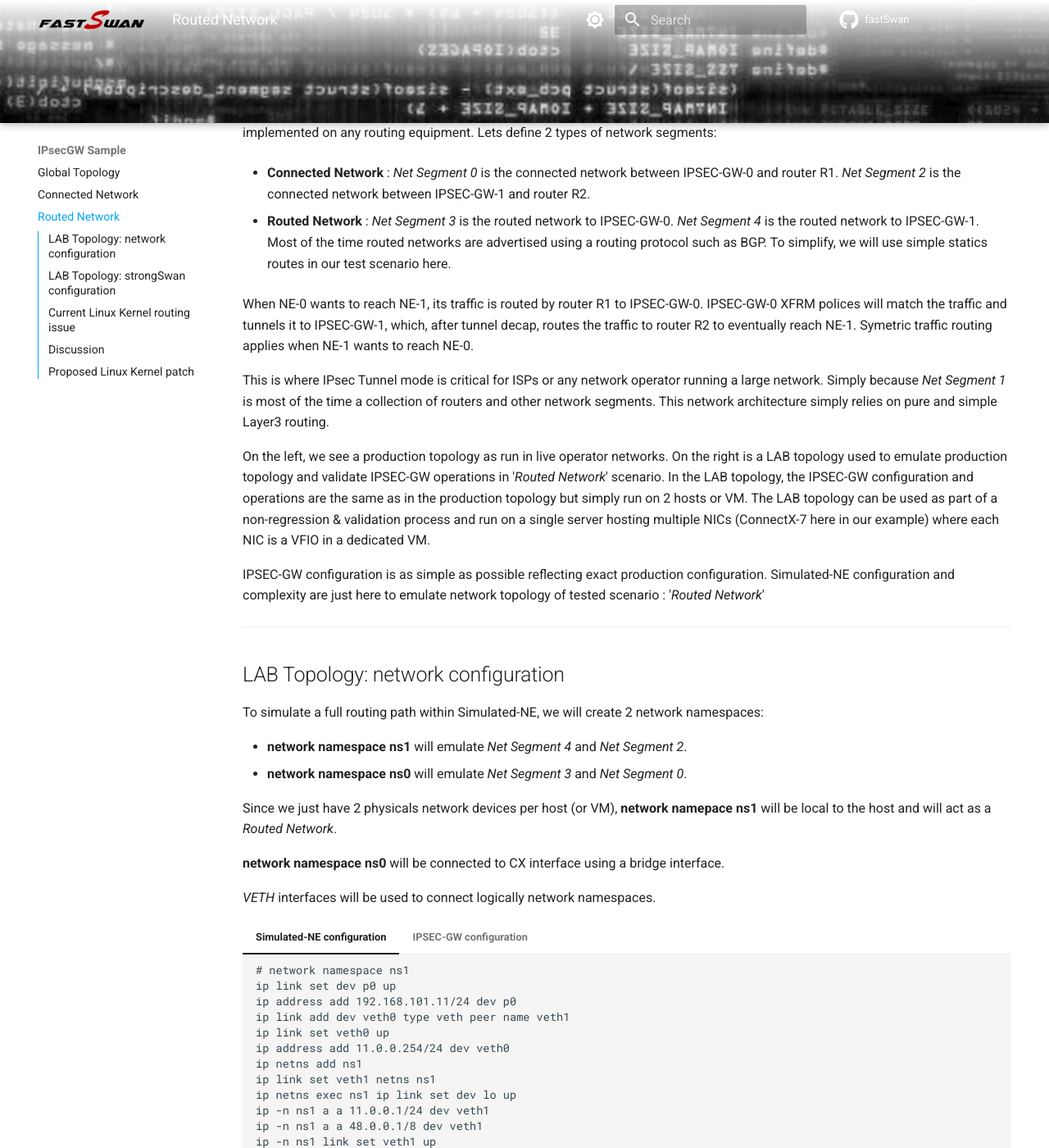
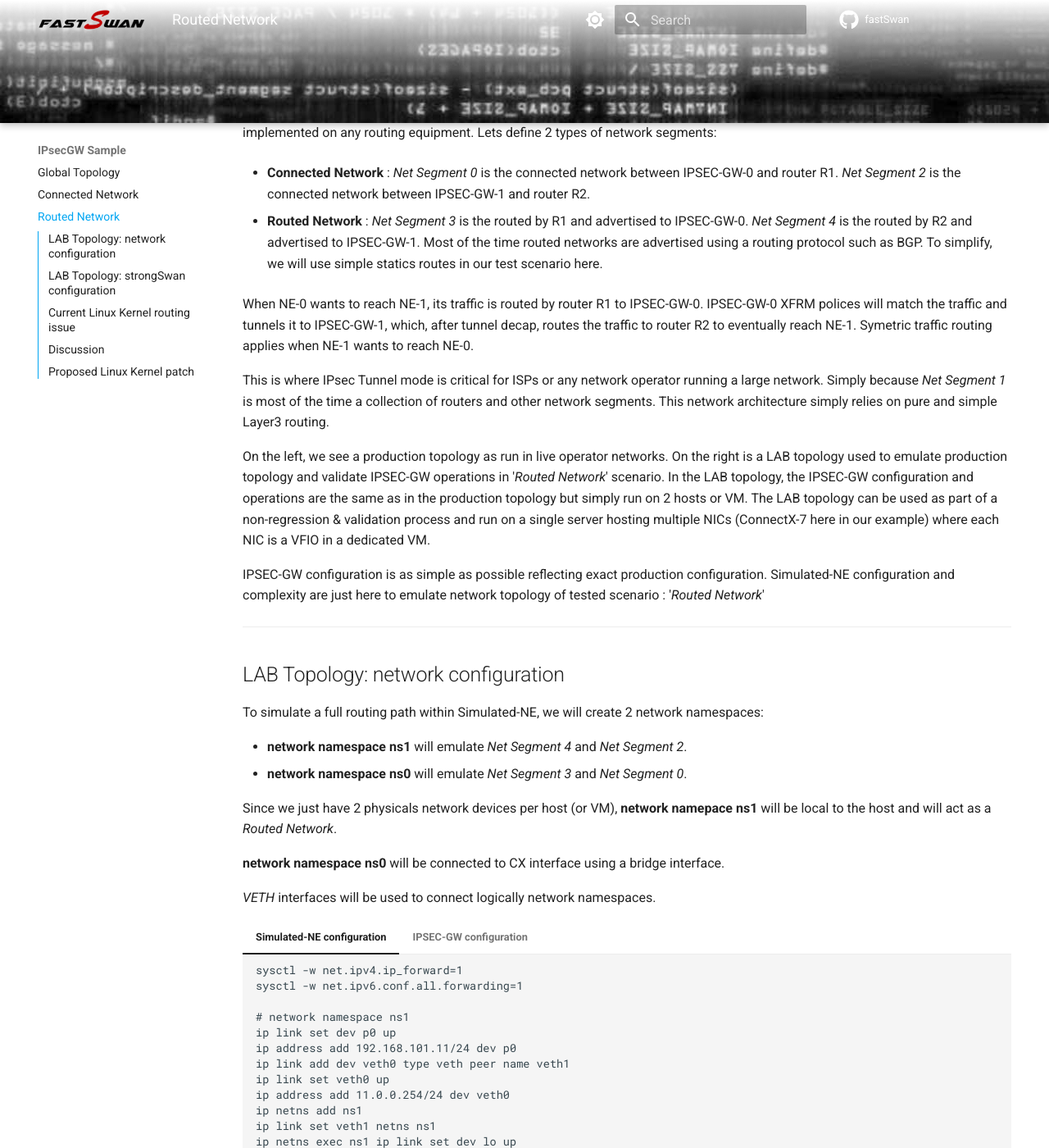
Before and after one commit to acassen/fastswan, an MkDocs documentation site: the page built from doc/docs/IPsecGW-Sample/Routed-Network.md, in a window 1280 px wide and 1400 px high, scrolled down 812 px. Shown: the whole window at 82% size. Built offline with MkDocs 1.6.1 and Material for MkDocs 9.7.7, drawn with Linux system fonts in a browser that asks for light colours; plug-ins that fetch from the network failed and are left out; comment, search, counter and statistics services are not loaded; some of the changed text lies outside the part shown.

Commit message:
www: minor adjustments to the Routed Network doc

````diff
--- a/doc/docs/IPsecGW-Sample/Routed-Network.md
+++ b/doc/docs/IPsecGW-Sample/Routed-Network.md
@@ -12,7 +12,7 @@ flexible and can be implemented on any routing equipment. Lets define 2 types of
 
 * **Connected Network** : *Net Segment 0* is the connected network between IPSEC-GW-0 and router R1. *Net Segment 2* is the connected network between IPSEC-GW-1 and router R2.
 
-* **Routed Network** : *Net Segment 3* is the routed network to IPSEC-GW-0. *Net Segment 4* is the routed network to IPSEC-GW-1. Most of the time routed networks are advertised using a routing protocol such as BGP. To simplify, we will use simple statics routes in our test scenario here.
+* **Routed Network** : *Net Segment 3* is the routed by R1 and advertised to IPSEC-GW-0. *Net Segment 4* is the routed by R2 and advertised to IPSEC-GW-1. Most of the time routed networks are advertised using a routing protocol such as BGP. To simplify, we will use simple statics routes in our test scenario here.
 
 When NE-0 wants to reach NE-1, its traffic is routed by router R1 to IPSEC-GW-0. IPSEC-GW-0 XFRM polices will match the traffic and tunnels it to IPSEC-GW-1, which, after tunnel decap, routes the traffic to router R2 to eventually reach NE-1. Symetric traffic routing applies when NE-1 wants to reach NE-0.
 
@@ -39,6 +39,9 @@ Since we just have 2 physicals network devices per host (or VM), **network namep
 
 === "Simulated-NE configuration"
 	```
+	sysctl -w net.ipv4.ip_forward=1
+	sysctl -w net.ipv6.conf.all.forwarding=1
+
 	# network namespace ns1
 	ip link set dev p0 up
 	ip address add 192.168.101.11/24 dev p0
````
Also changed, not shown: other parts of doc/docs/IPsecGW-Sample/Routed-Network.md (+1 -1 lines), doc/docs/assets/RoutedNetwork.png.
